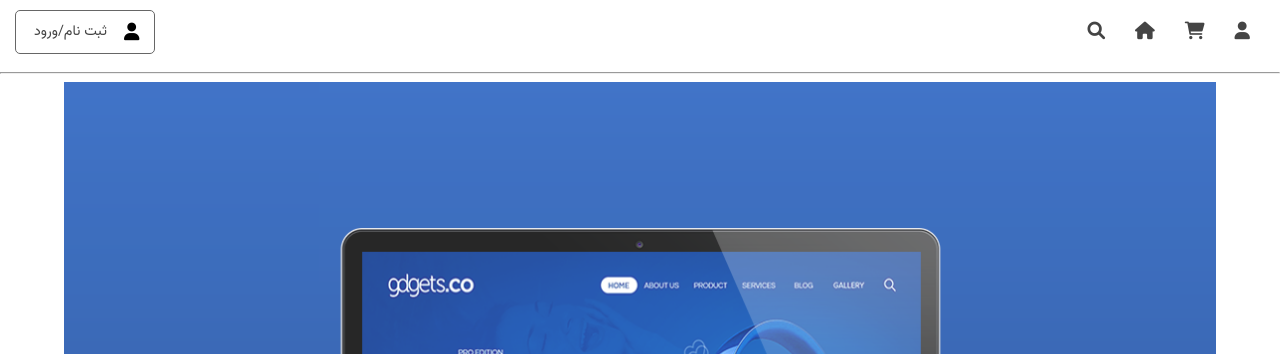
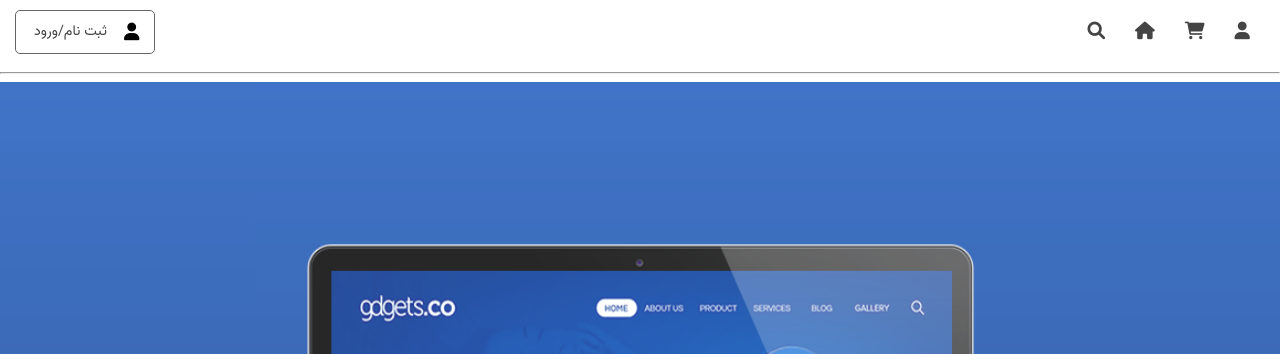
Before and after one commit to sina-rastgouyan/shop-project, a plain HTML site: page index.html in a window 1280 px wide. Shown: the top 354 px of the page. Drawn offline with Linux system fonts and the light colour scheme.

Commit message:
slider width changed.Just This

```diff
--- a/css/home.css
+++ b/css/home.css
@@ -52,8 +52,7 @@ header nav .nav-left a {
 
 .slider {
     position: relative;
-    width: 90%;
-    margin: 0 auto;
+
 }
 
 .slider .slides {
```
